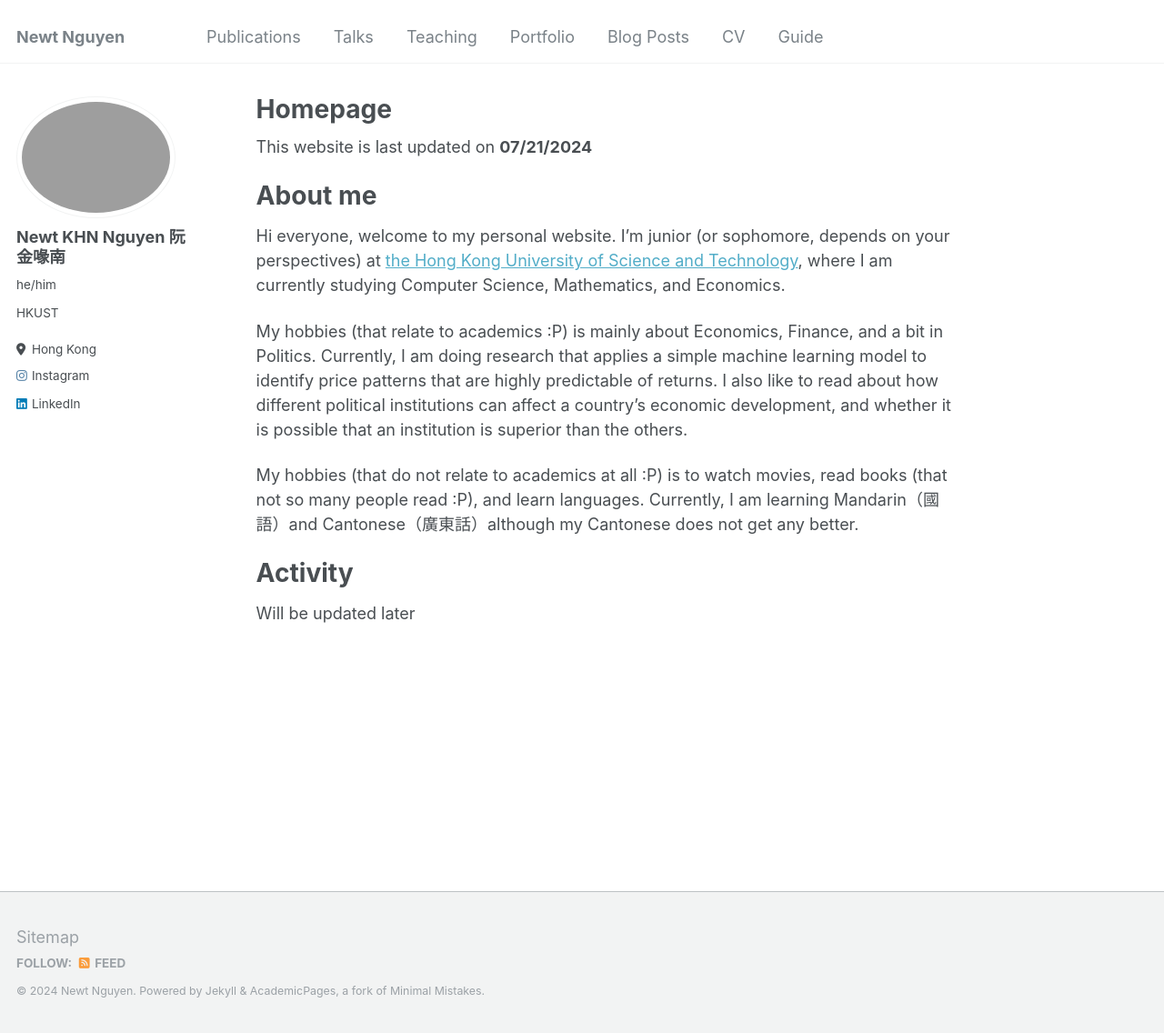
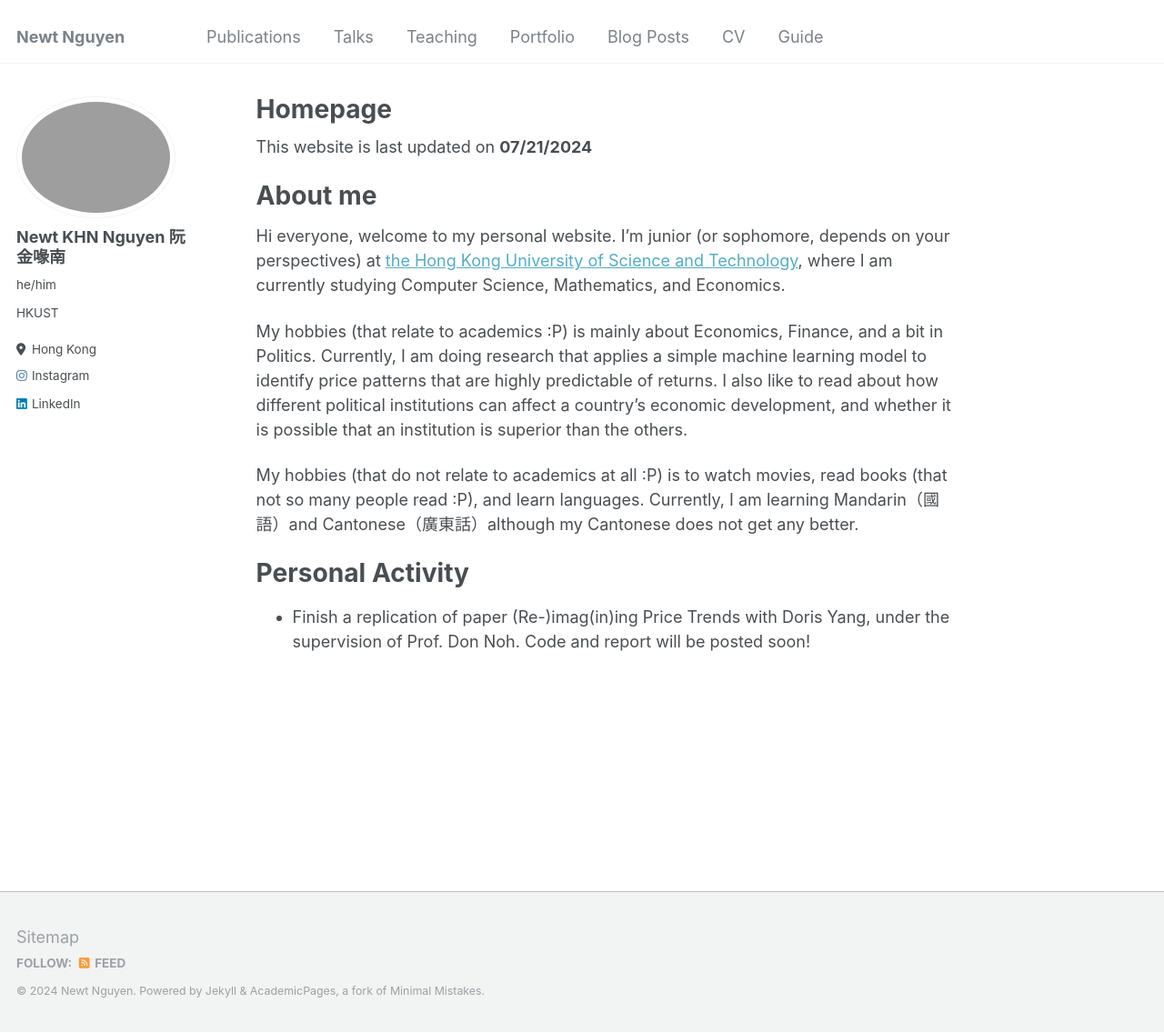
Before and after one commit to newtdes/newtdes.github.io, a Jekyll site: the page built from _pages/about.md, in a window 1280 px wide and 1136 px high. Shown: the whole window at 91% size. Built offline with Jekyll 4.4.1, drawn with Linux system fonts in a browser that asks for light colours.

Commit message:
Update Personal Activity

```diff
--- a/_pages/about.md
+++ b/_pages/about.md
@@ -17,6 +17,6 @@ My hobbies (that relate to academics :P) is mainly about Economics, Finance, and
 
 My hobbies (that do not relate to academics at all :P) is to watch movies, read books (that not so many people read :P), and learn languages. Currently, I am learning Mandarin（國語）and Cantonese（廣東話）although my Cantonese does not get any better.
 
-Activity
+Personal Activity
 ======
-Will be updated later
+* Finish a replication of paper (Re-)imag(in)ing Price Trends with Doris Yang, under the supervision of Prof. Don Noh. Code and report will be posted soon!
```
Also changed, not shown: 2 other files.
